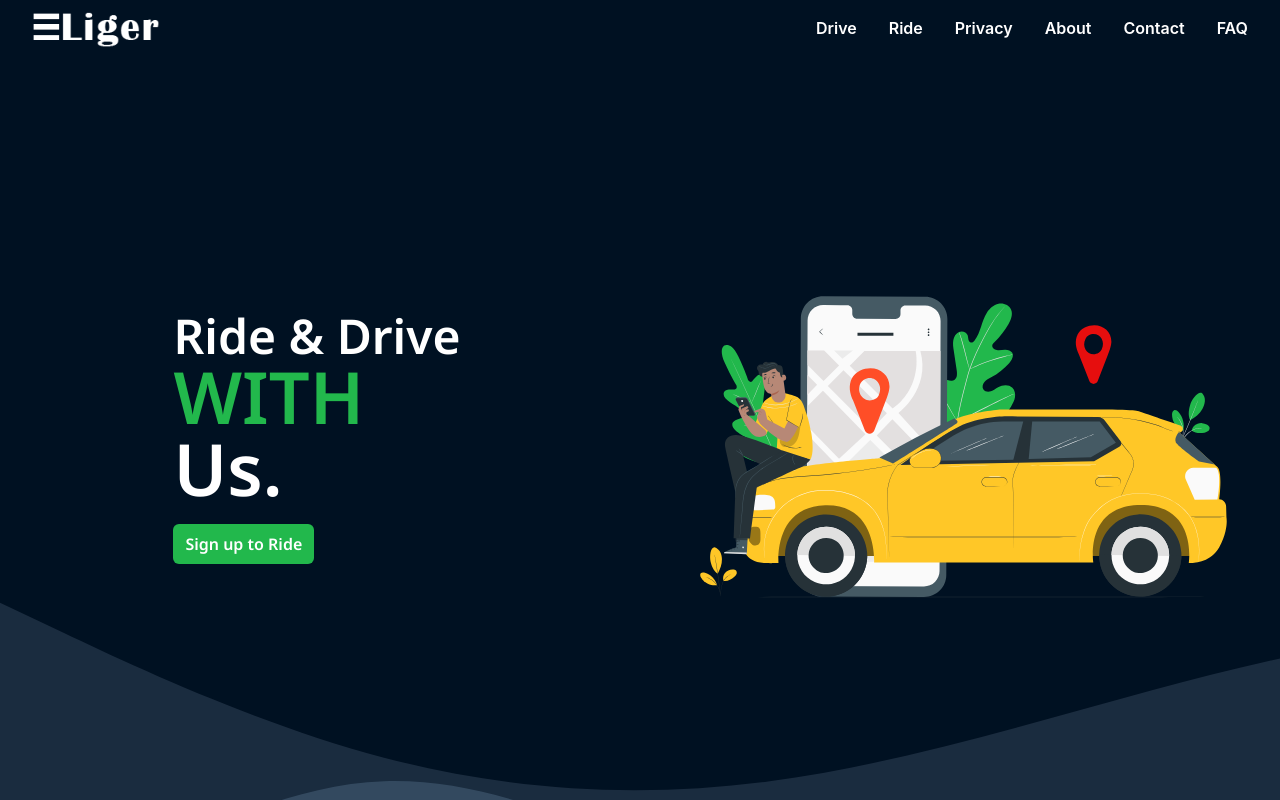
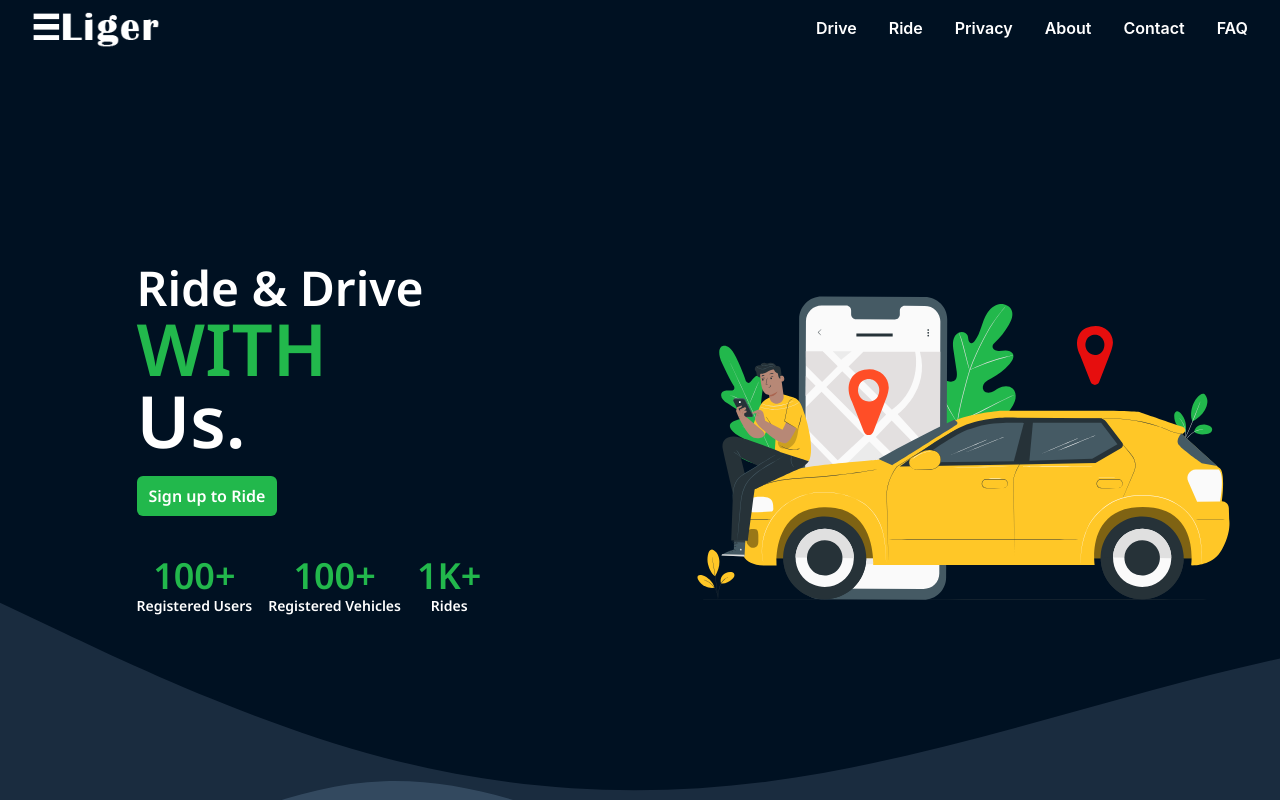
Before and after one commit to kavindu-mane/Eliger, a React (Create React App) app: page / in a window 1280 px wide. Shown: the top 800 px of the page. Built offline with nearby package versions, Linux system fonts and the light colour scheme.

Commit message:
home statistic add

```diff
--- a/src/components/HomeHeader.jsx
+++ b/src/components/HomeHeader.jsx
@@ -3,6 +3,7 @@ import HeaderImage from "../resources/header-bg.svg";
 import Logo from "../resources/Eliger-white-200px.png";
 import HeaderLinks from "./HeaderLinks";
 import HomeImage from "../resources/home-image.svg";
+import Statistics from "./Statistics";
 
 const Header = () => {
   const [menuOpen, setMenuOpen] = useState(false);
@@ -69,14 +70,28 @@ const Header = () => {
                   <span className="text-white">Us.</span>
                 </span>
               </h1>
+
+              {/* sign up to ride button */}
               <button className="mt-5 rounded-md bg-[#22B84C] px-3 py-2 font-noto text-white hover:bg-orange-600">
                 Sign up to Ride
               </button>
+
+              {/* statistics */}
+              <div className="mt-10 flex">
+                <Statistics caption={"Registered Users"} value={"100+"} />
+                <Statistics caption={"Registered Vehicles"} value={"100+"} />
+                <Statistics caption={"Rides"} value={"1K+"} />
+              </div>
             </div>
           </div>
+
           {/* right side */}
           <div className="mt-5 flex justify-center">
-            <img src={HomeImage} alt="home" className="w-11/12 max-w-xl" />
+            <img
+              src={HomeImage}
+              alt="home"
+              className="w-11/12 max-w-xl md:max-w-2xl"
+            />
           </div>
         </div>
       </div>
--- /dev/null
+++ b/src/components/Statistics.jsx
@@ -0,0 +1,14 @@
+import React from "react";
+
+const Statistics = ({value , caption}) => {
+    return (
+      <div className="text-center me-4">
+        <h2 className="font-noto text-2xl text-[#22B84C] md:text-4xl">{value}</h2>
+        <h3 className="font-noto text-sm text-white">
+          {caption}
+        </h3>
+      </div>
+    );
+}
+
+export default Statistics;
```
